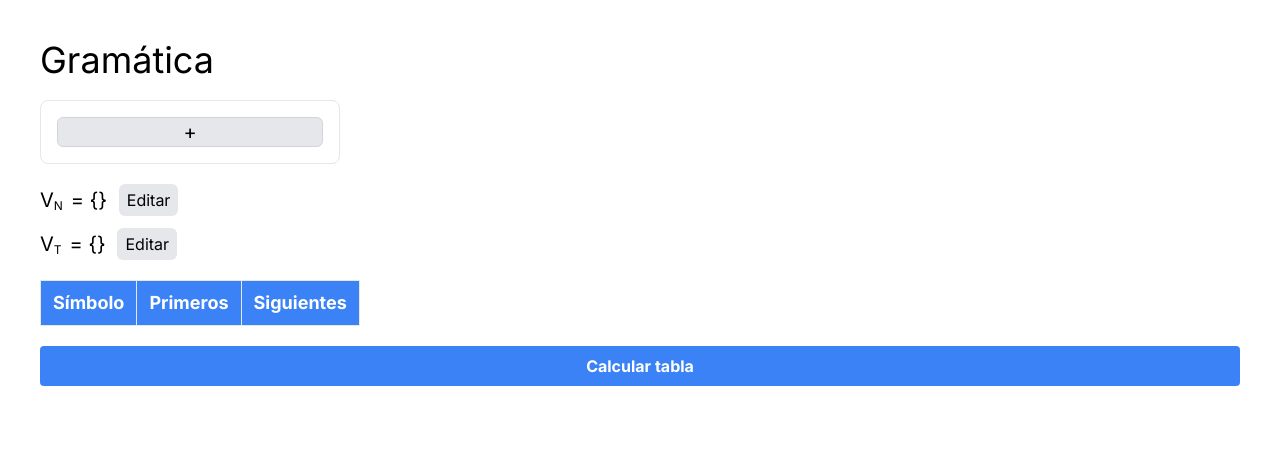
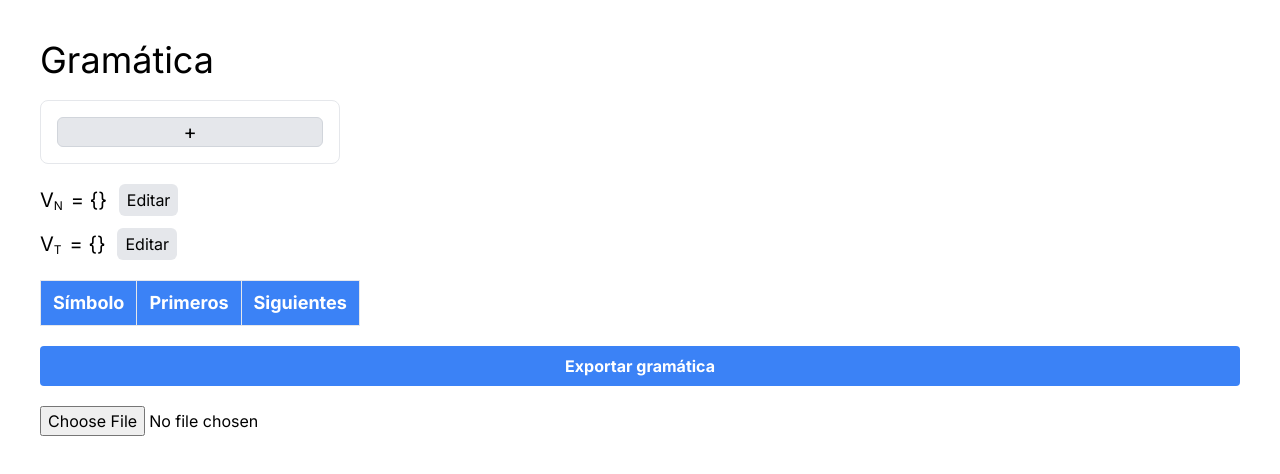
Before and after one commit to nachovigilante/tleng-tools, a Next.js app: page / in a window 1280 px wide. Shown: the top 474 px of the page. Built offline with nearby package versions, Linux system fonts and the light colour scheme.

Commit message:
feat: added export/import grammar functionality

```diff
--- a/src/app/Productions.tsx
+++ b/src/app/Productions.tsx
@@ -9,13 +9,14 @@ export const Productions = () => {
         <div className="border rounded-lg flex flex-col w-[300px] p-4 text-xl mt-5 gap-5">
             {prods.length > 0 && (
                 <div className="flex flex-col gap-2">
-                    {prods.map((_, index) => {
+                    {prods.map((p, index) => {
                         return (
                             <Prod
                                 key={index}
                                 updateProd={(prod: ProdType) =>
                                     updateProd(index, prod)
                                 }
+                                prod={p}
                             />
                         );
                     })}
--- /dev/null
+++ b/src/app/Tablas.tsx
@@ -0,0 +1,43 @@
+'use client';
+import useGrammar from '~/hooks/useGrammar';
+
+export const Tablas = () => {
+    const { primeros, siguientes } = useGrammar();
+
+    return (
+        <div className="flex flex-col gap-5">
+            {primeros && siguientes && (
+                <div>
+                    <table className="table-auto text-lg border-collapse">
+                        <thead>
+                            <tr className="bg-blue-500 text-white">
+                                <th className="px-3 py-2 border">Símbolo</th>
+                                <th className="px-3 py-2 border">Primeros</th>
+                                <th className="px-3 py-2 border">Siguientes</th>
+                            </tr>
+                            {Object.keys(siguientes).map((v) => (
+                                <tr key={v}>
+                                    <td className="px-3 py-2 border">{v}</td>
+                                    <td className="px-3 py-2 border">
+                                        <div className="flex items-center">
+                                            <p className="text-3xl">{`{`}</p>
+                                            {primeros[v].join(', ')}
+                                            <p className="text-3xl">{`}`}</p>
+                                        </div>
+                                    </td>
+                                    <td className="px-3 py-2 border">
+                                        <div className="flex items-center">
+                                            <p className="text-3xl">{`{`}</p>
+                                            {siguientes[v].join(', ')}
+                                            <p className="text-3xl">{`}`}</p>
+                                        </div>
+                                    </td>
+                                </tr>
+                            ))}
+                        </thead>
+                    </table>
+                </div>
+            )}
+        </div>
+    );
+};
--- a/src/app/page.tsx
+++ b/src/app/page.tsx
@@ -3,59 +3,33 @@
 import { Productions } from './Productions';
 import { GrammarProvider } from '~/contexts/GrammarContext';
 import { Languages } from './Languages';
-import useGrammar, { TableType } from '~/hooks/useGrammar';
-import { useState } from 'react';
+import { Tablas } from './Tablas';
+import useGrammar from '~/hooks/useGrammar';
 
-const Tablas = () => {
-    const { primeros: calcularPrimeros, siguientes: calcularSiguientes } =
-        useGrammar();
-    const [primeros, setPrimeros] = useState<TableType>({} as TableType);
-    const [siguientes, setSiguientes] = useState<TableType>({} as TableType);
+const Export = () => {
+    const { exportGrammar } = useGrammar();
 
     return (
-        <div className="flex flex-col gap-5">
-            {primeros && siguientes && (
-                <div>
-                    <table className="table-auto text-lg border-collapse">
-                        <thead>
-                            <tr className="bg-blue-500 text-white">
-                                <th className="px-3 py-2 border">Símbolo</th>
-                                <th className="px-3 py-2 border">Primeros</th>
-                                <th className="px-3 py-2 border">Siguientes</th>
-                            </tr>
-                            {Object.keys(siguientes).map((v) => (
-                                <tr key={v}>
-                                    <td className="px-3 py-2 border">{v}</td>
-                                    <td className="px-3 py-2 border">
-                                        <div className="flex items-center">
-                                            <p className="text-3xl">{`{`}</p>
-                                            {primeros[v].join(', ')}
-                                            <p className="text-3xl">{`}`}</p>
-                                        </div>
-                                    </td>
-                                    <td className="px-3 py-2 border">
-                                        <div className="flex items-center">
-                                            <p className="text-3xl">{`{`}</p>
-                                            {siguientes[v].join(', ')}
-                                            <p className="text-3xl">{`}`}</p>
-                                        </div>
-                                    </td>
-                                </tr>
-                            ))}
-                        </thead>
-                    </table>
-                </div>
-            )}
-            <button
-                className="bg-blue-500 hover:bg-blue-700 text-white font-bold py-2 px-4 rounded"
-                onClick={() => {
-                    setPrimeros(calcularPrimeros());
-                    setSiguientes(calcularSiguientes());
-                }}
-            >
-                Calcular tabla
-            </button>
-        </div>
+        <button
+            className="bg-blue-500 hover:bg-blue-700 text-white font-bold py-2 px-4 rounded"
+            onClick={exportGrammar}
+        >
+            Exportar gramática
+        </button>
+    );
+};
+
+const Import = () => {
+    const { importGrammar } = useGrammar();
+
+    return (
+        <input
+            type="file"
+            accept="application/json"
+            onChange={(e) => {
+                if (e.target.files) importGrammar(e.target.files[0]);
+            }}
+        />
     );
 };
 
@@ -68,6 +42,8 @@ const Home = () => {
                     <Productions />
                     <Languages />
                     <Tablas />
+                    <Export />
+                    <Import />
                 </div>
             </main>
         </GrammarProvider>
--- a/src/components/Prod.tsx
+++ b/src/components/Prod.tsx
@@ -8,12 +8,14 @@ export type ProdType = {
 };
 
 export const Prod = ({
+    prod,
     updateProd,
 }: {
+    prod: ProdType;
     updateProd: (prod: ProdType) => void;
 }) => {
-    const [head, setHead] = useState('');
-    const [editingHead, setEditingHead] = useState(true);
+    const [head, setHead] = useState(prod.head);
+    const [editingHead, setEditingHead] = useState(prod.head === '');
     const headRef = useRef<HTMLInputElement>(null);
     const [body, dispatch] = useReducer(
         (
@@ -34,7 +36,7 @@ export const Prod = ({
                     return state;
             }
         },
-        [] as string[],
+        prod.body,
     );
 
     const addBody = (value: string) => {
@@ -74,7 +76,7 @@ export const Prod = ({
                         setEditingHead(true);
                     }}
                 >
-                    {head}
+                    {prod.head}
                 </p>
             ) : (
                 <input
@@ -91,7 +93,7 @@ export const Prod = ({
             )}
             <p className="ml-2">{`-->`}</p>
             <div className="flex ml-2">
-                {body.map((item, index) => {
+                {prod.body.map((item, index) => {
                     return (
                         <div
                             key={index}
--- a/src/hooks/useGrammar.tsx
+++ b/src/hooks/useGrammar.tsx
@@ -1,4 +1,4 @@
-import { useContext } from 'react';
+import { useContext, useEffect, useState } from 'react';
 import { ProdType } from '~/components/Prod';
 import GrammarContext from '~/contexts/GrammarContext';
 
@@ -130,8 +130,48 @@ const useGrammar = () => {
         resetVt,
     } = useContext(GrammarContext);
 
-    const primeros = () => calcularPrimeros(prods, Vt, Vn);
-    const siguientes = () => calcularSiguientes(prods, Vt, Vn, primeros());
+    const [primeros, setPrimeros] = useState<TableType>({} as TableType);
+    const [siguientes, setSiguientes] = useState<TableType>({} as TableType);
+
+    useEffect(() => {
+        if (Vn.length == 0 || Vt.length == 0) return;
+        if (prods.some((p) => !Vn.includes(p.head))) return;
+        setPrimeros(calcularPrimeros(prods, Vt, Vn));
+    }, [prods, Vt, Vn]);
+
+    useEffect(() => {
+        if (Vn.length == 0 || Vt.length == 0) return;
+        setSiguientes(calcularSiguientes(prods, Vt, Vn, primeros));
+    }, [primeros]);
+
+    const exportGrammar = () => {
+        const grammar = {
+            prods,
+            Vn,
+            Vt,
+        };
+        const a = document.createElement('a');
+        a.href = URL.createObjectURL(
+            new Blob([JSON.stringify(grammar)], {
+                type: 'application/json',
+            }),
+        );
+        a.download = 'grammar.json';
+        a.click();
+    };
+
+    const importGrammar = (file: File) => {
+        const reader = new FileReader();
+        reader.onload = () => {
+            const grammar = JSON.parse(reader.result as string);
+            resetVn();
+            resetVt();
+            grammar.prods.forEach((p: ProdType) => addProd(p));
+            grammar.Vn.forEach((v: string) => addVn(v));
+            grammar.Vt.forEach((v: string) => addVt(v));
+        };
+        reader.readAsText(file);
+    };
 
     return {
         prods,
@@ -148,6 +188,8 @@ const useGrammar = () => {
         resetVt,
         primeros,
         siguientes,
+        exportGrammar,
+        importGrammar,
     };
 };
 
```
